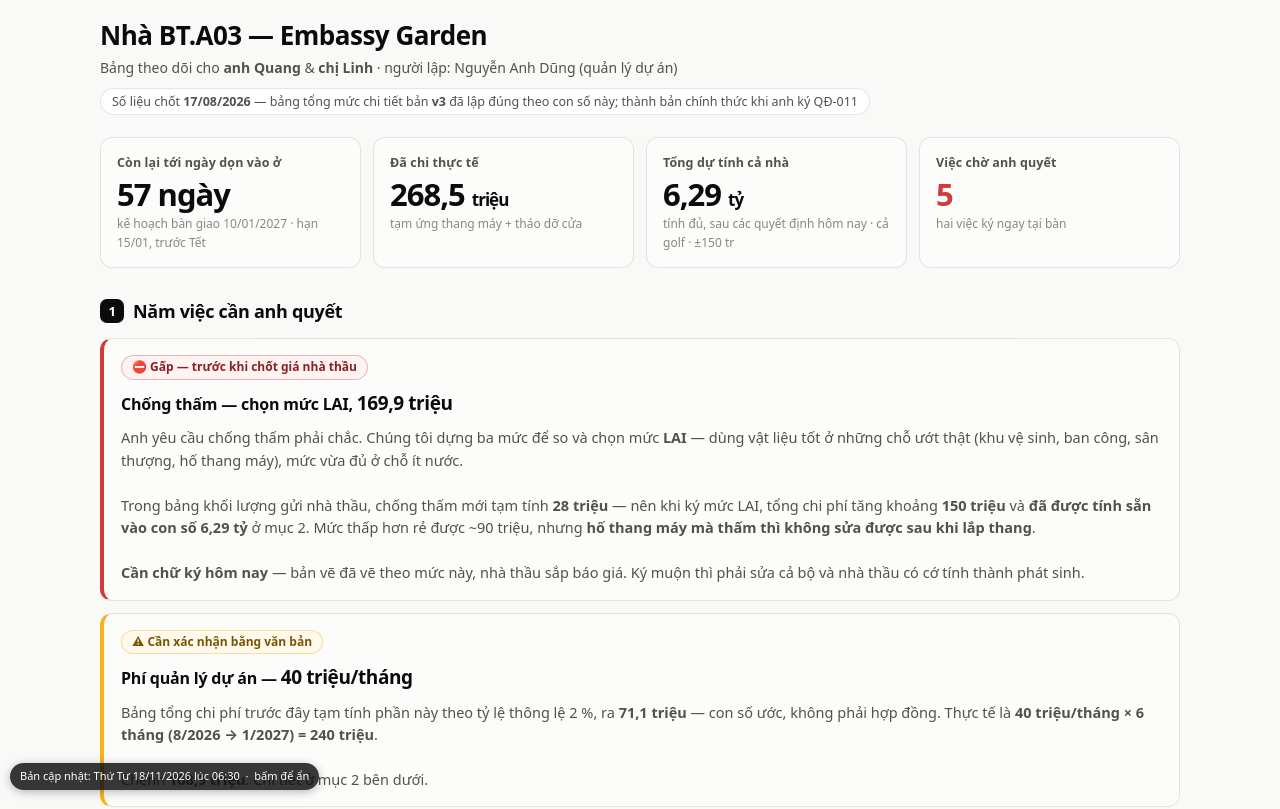
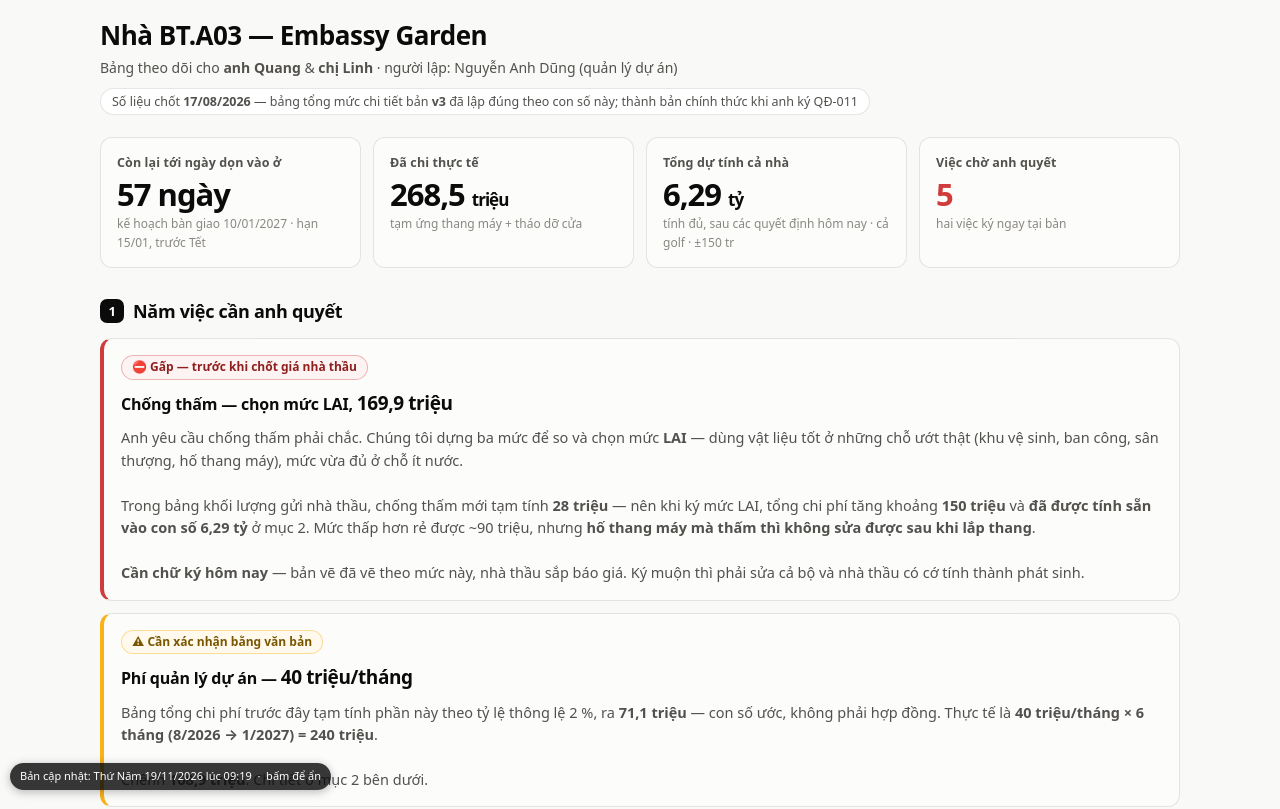
Before and after one commit to poseidon2013vn-code/a03-page, a plain HTML site: page d4c5e95a3cc3de74/index.html in a window 1280 px wide. Shown: the top 809 px of the page. Drawn offline with Linux system fonts and the light colour scheme.

Commit message:
Cap nhat trang chu nha Thứ Năm 19/11/2026 lúc 09:19

```diff
--- a/d4c5e95a3cc3de74/index.html
+++ b/d4c5e95a3cc3de74/index.html
@@ -481,4 +481,4 @@ vào trang này.</div>
   document.getElementById('dem').textContent = d + ' ngày';
 })();
 </script>
-<div id="dauthoigian" onclick="this.style.display='none'" style="position:fixed;left:10px;bottom:10px;z-index:99999;background:rgba(11,11,11,.82);color:#fff;font:500 11px/1.35 system-ui,sans-serif;padding:6px 10px;border-radius:14px;cursor:pointer;max-width:78vw;box-shadow:0 2px 10px rgba(0,0,0,.28)">Bản cập nhật: Thứ Tư 18/11/2026 lúc 06:30 &nbsp;·&nbsp; bấm để ẩn</div></body></html>
+<div id="dauthoigian" onclick="this.style.display='none'" style="position:fixed;left:10px;bottom:10px;z-index:99999;background:rgba(11,11,11,.82);color:#fff;font:500 11px/1.35 system-ui,sans-serif;padding:6px 10px;border-radius:14px;cursor:pointer;max-width:78vw;box-shadow:0 2px 10px rgba(0,0,0,.28)">Bản cập nhật: Thứ Năm 19/11/2026 lúc 09:19 &nbsp;·&nbsp; bấm để ẩn</div></body></html>
```
